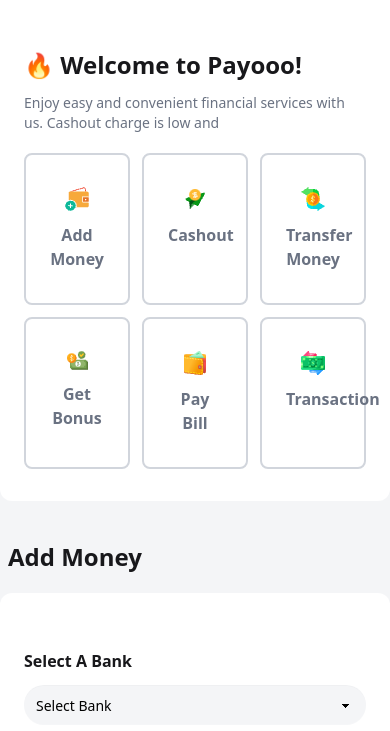
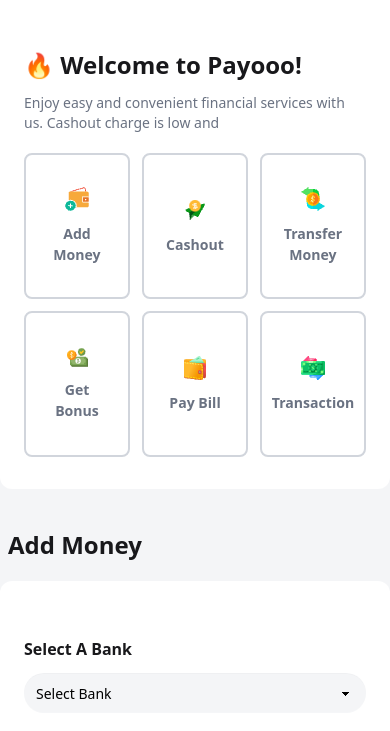
Before and after one commit to obaidullah-miazi-dev/Payoo-simple-mobile-app, a plain HTML site: page home.html in a window 390 px wide. Shown: the part 73-804 px from the top of the page. Drawn offline with nearby package versions, Linux system fonts and the light colour scheme.

Commit message:
responsive design updated

```diff
--- a/home.html
+++ b/home.html
@@ -46,39 +46,39 @@
         <div class="grid grid-rows-2 grid-cols-3 gap-3 md:gap-8">
             <!-- card 1 -->
             <div id="add-money-card"
-                class="active-btn border-2 border-gray-300 px-6 py-8 rounded-lg   text-gray-500 font-semibold transition hover:-translate-y-1 hover:border-[#0874F2] hover:bg-[#0875f20c] cursor-pointer">
-                <img class="mx-auto mb-3" src="assets/wallet1.png" alt="">
-                <h2 class="text-center">Add Money</h2>
+                class="active-btn border-2 border-gray-300 px-6 py-8 rounded-lg   text-gray-500 font-semibold transition hover:-translate-y-1 hover:border-[#0874F2] hover:bg-[#0875f20c] cursor-pointer flex flex-col justify-center items-center">
+                <img class="mb-3" src="assets/wallet1.png" alt="">
+                <h2 class="text-center text-[0.88rem] md:text-[1rem]">Add Money</h2>
             </div>
             <!-- card 2 -->
             <div id="cash-out-card"
-                class="active-btn border-2 border-gray-300 px-6 py-8 rounded-lg   text-gray-500 font-semibold transition hover:-translate-y-1 hover:border-[#0874F2] hover:bg-[#0875f20c] cursor-pointer">
-                <img class="mx-auto mb-3" src="assets/send1.png" alt="">
-                <h2 class="text-center">Cashout</h2>
+                class="active-btn border-2 border-gray-300 px-6 py-8 rounded-lg   text-gray-500 font-semibold transition hover:-translate-y-1 hover:border-[#0874F2] hover:bg-[#0875f20c] cursor-pointer flex flex-col justify-center items-center">
+                <img class="mb-3" src="assets/send1.png" alt="">
+                <h2 class="text-center text-[0.88rem] md:text-[1rem]">Cashout</h2>
             </div>
             <!-- card 3 -->
             <div id="transfer-money-card"
-                class="active-btn border-2 border-gray-300 px-6 py-8 rounded-lg   text-gray-500 font-semibold transition hover:-translate-y-1 hover:border-[#0874F2] hover:bg-[#0875f20c] cursor-pointer">
-                <img class="mx-auto mb-3" src="assets/money1.png" alt="">
-                <h2 class="text-center">Transfer Money</h2>
+                class="active-btn border-2 border-gray-300 px-6 py-8 rounded-lg   text-gray-500 font-semibold transition hover:-translate-y-1 hover:border-[#0874F2] hover:bg-[#0875f20c] cursor-pointer flex flex-col justify-center items-center">
+                <img class="mb-3" src="assets/money1.png" alt="">
+                <h2 class="text-center text-[0.88rem] md:text-[1rem]">Transfer Money</h2>
             </div>
             <!-- card 4 -->
             <div id="get-bonus-card"
-                class="active-btn border-2 border-gray-300 px-6 py-8 rounded-lg   text-gray-500 font-semibold transition hover:-translate-y-1 hover:border-[#0874F2] hover:bg-[#0875f20c] cursor-pointer">
-                <img class="mx-auto mb-3" src="assets/bonus1.png" alt="">
-                <h2 class="text-center">Get Bonus</h2>
+                class="active-btn border-2 border-gray-300 px-6 py-8 rounded-lg   text-gray-500 font-semibold transition hover:-translate-y-1 hover:border-[#0874F2] hover:bg-[#0875f20c] cursor-pointer flex flex-col justify-center items-center">
+                <img class="mb-3" src="assets/bonus1.png" alt="">
+                <h2 class="text-center text-[0.88rem] md:text-[1rem]">Get Bonus</h2>
             </div>
             <!-- card 5 -->
             <div id="pay-bill-card"
-                class="active-btn border-2 border-gray-300 px-6 py-8 rounded-lg   text-gray-500 font-semibold transition hover:-translate-y-1 hover:border-[#0874F2] hover:bg-[#0875f20c] cursor-pointer">
-                <img class="mx-auto mb-3" src="assets/purse1.png" alt="">
-                <h2 class="text-center">Pay Bill</h2>
+                class="active-btn border-2 border-gray-300 px-6 py-8 rounded-lg   text-gray-500 font-semibold transition hover:-translate-y-1 hover:border-[#0874F2] hover:bg-[#0875f20c] cursor-pointer flex flex-col justify-center items-center">
+                <img class="mb-3" src="assets/purse1.png" alt="">
+                <h2 class="text-center text-[0.88rem] md:text-[1rem]">Pay Bill</h2>
             </div>
             <!-- card 6 -->
             <div
-                class="active-btn border-2 border-gray-300 px-6 py-8 rounded-lg   text-gray-500 font-semibold transition hover:-translate-y-1 hover:border-[#0874F2] hover:bg-[#0875f20c] cursor-pointer">
-                <img class="mx-auto mb-3" src="assets/transaction1.png" alt="">
-                <h2 class="text-center">Transaction</h2>
+                class="active-btn border-2 border-gray-300 px-6 py-8 rounded-lg   text-gray-500 font-semibold transition hover:-translate-y-1 hover:border-[#0874F2] hover:bg-[#0875f20c] cursor-pointer flex flex-col justify-center items-center">
+                <img class="mb-3" src="assets/transaction1.png" alt="">
+                <h2 class="text-center text-[0.88rem] md:text-[1rem]">Transaction</h2>
             </div>
 
         </div>
```
